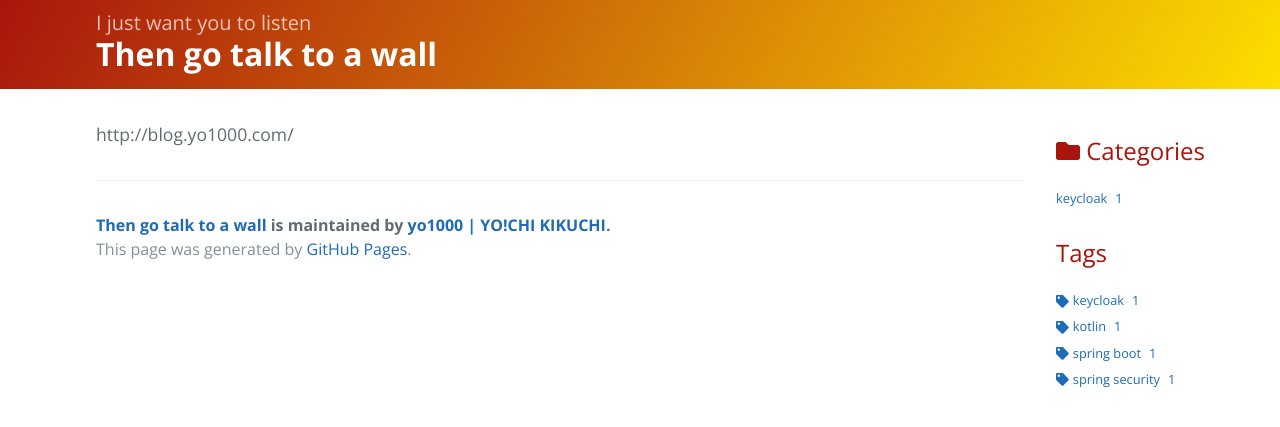
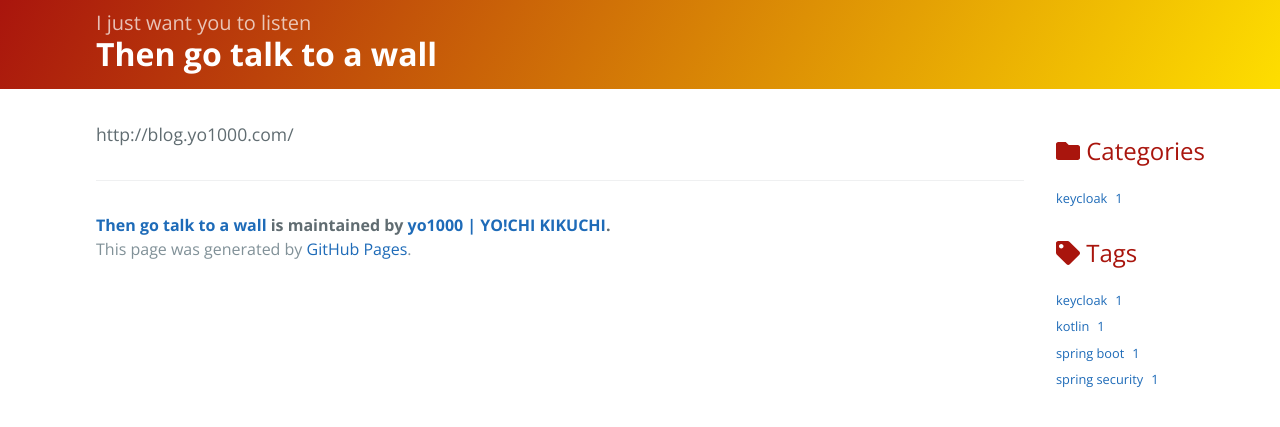
Before and after one commit to yo1000/blog.yo1000.com, a Jekyll site: the page built from README.md, in a window 1280 px wide. Shown: the top 427 px of the page. Built offline with Jekyll 4.4.1, drawn with Linux system fonts in a browser that asks for light colours; our own code applies the rules of GitHub Pages for plain Markdown files.

Commit message:
Update content-tags.html

```diff
--- a/_includes/content-tags.html
+++ b/_includes/content-tags.html
@@ -1,11 +1,10 @@
 <section class="tag-content">
-  <h1>Tags</h1>
+  <h1><i class="fas fa-tag"></i> Tags</h1>
   <ul>
     {% assign sorted_tags = site.tags | sort %}
     {% for tag in sorted_tags %}
       {% assign t = tag[0] %}
       <li><a href="/tags#{{ t }}"><div
-        class="container"><div class="icon"><span><i class="fas fa-tag"></i></span></div></div><div
         class="container"><div class="label"><span>{{ t }}</span></div></div><div
         class="container"><div class="counter"><span>{{ site.tags[t].size }}</span></div></div></a></li>
     {% endfor %}
```
